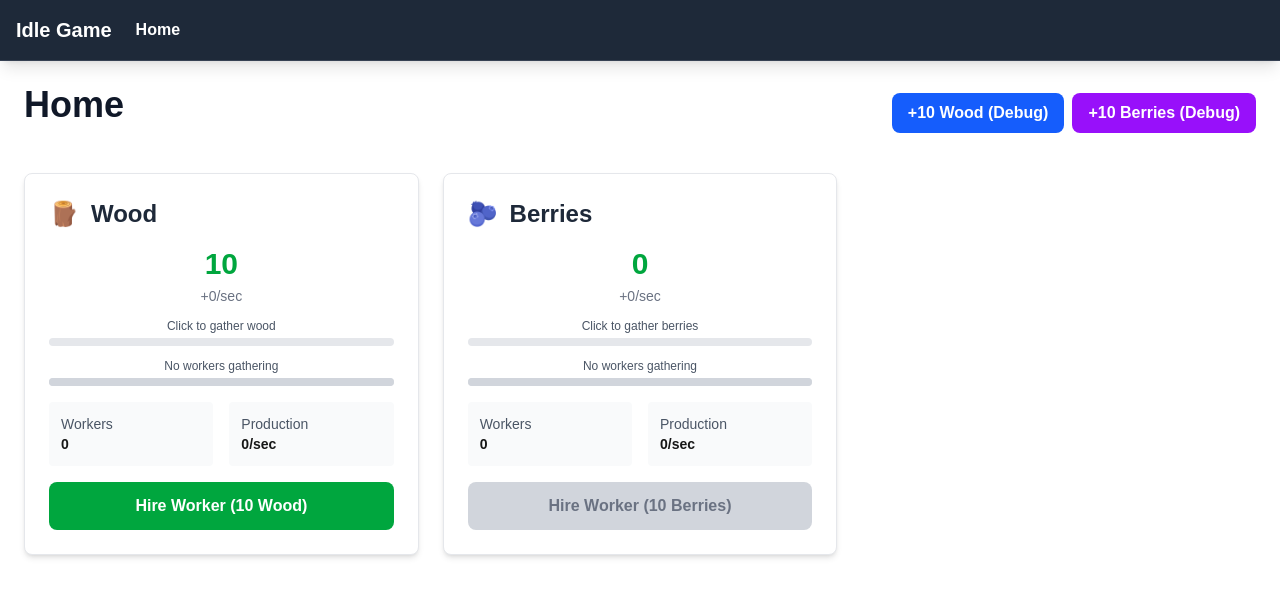
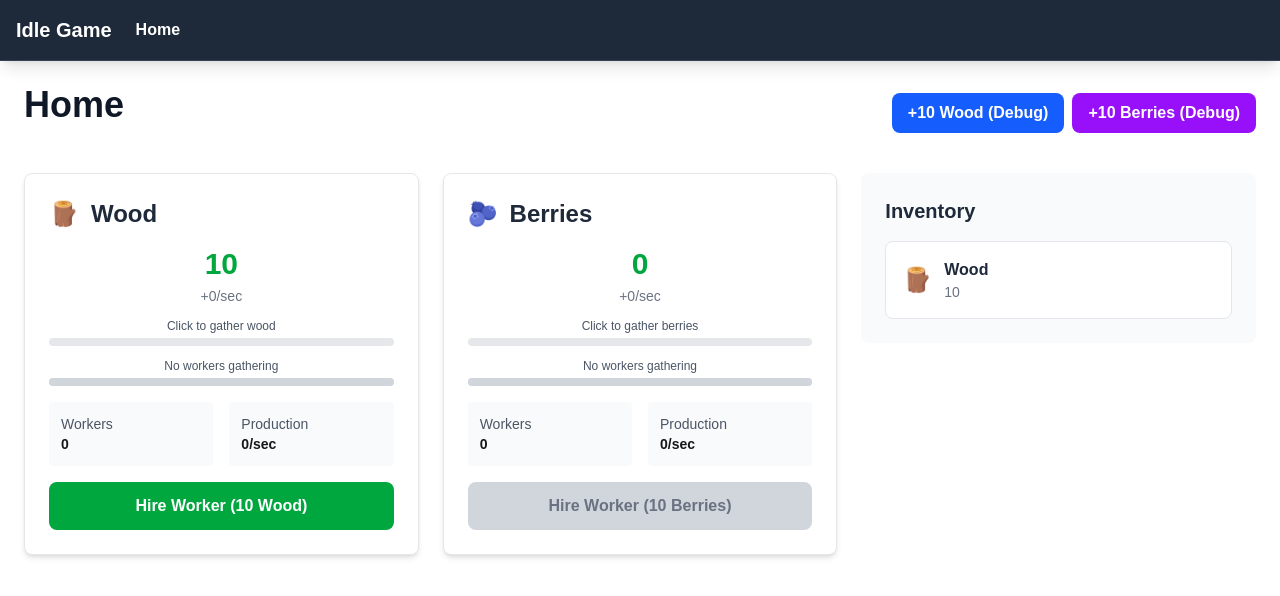
Before and after one commit to merklegroot/idle, a Next.js app: page /home in a window 1280 px wide. Both pictures are taken after a click on the button "+10 Wood (Debug)". Shown: the top 596 px of the page. Built offline with nearby package versions, Linux system fonts and the light colour scheme.

Commit message:
inventory details

```diff
--- a/app/home/page.tsx
+++ b/app/home/page.tsx
@@ -2,6 +2,7 @@
 
 import { CheatControl } from '@/components/CheatControl';
 import { GatherControl } from '@/components/GatherControl';
+import Inventory from '../../components/Inventory';
 
 export default function Home() {
   return (
@@ -14,8 +15,15 @@ export default function Home() {
           </div>
         </div>
 
-        <div className="grid grid-cols-1 md:grid-cols-2 lg:grid-cols-3 gap-6">
-          <GatherControl />
+        <div className="grid grid-cols-1 lg:grid-cols-3 gap-6">
+          <div className="lg:col-span-2">
+            <div className="grid grid-cols-1 md:grid-cols-2 gap-6">
+              <GatherControl />
+            </div>
+          </div>
+          <div className="lg:col-span-1">
+            <Inventory />
+          </div>
         </div>
       </div>
     </div>
--- /dev/null
+++ b/components/Inventory.tsx
@@ -0,0 +1,177 @@
+'use client';
+
+import { useState } from 'react';
+import useGameStore from '../stores/gameStore';
+import { WoodDef, BerryDef } from '../app/models/ResourceDef';
+
+interface InventoryItemProps {
+  resourceKey: string;
+  name: string;
+  icon: string;
+  amount: number;
+  onClick: () => void;
+}
+
+function InventoryItem({ resourceKey, name, icon, amount, onClick }: InventoryItemProps) {
+  if (amount === 0) return null;
+
+  return (
+    <div
+      onClick={onClick}
+      className="bg-white rounded-lg p-4 border border-gray-200 cursor-pointer hover:shadow-md transition-shadow flex items-center gap-3"
+    >
+      <div className="text-2xl">{icon}</div>
+      <div className="flex-1">
+        <div className="font-semibold text-gray-800">{name}</div>
+        <div className="text-sm text-gray-500">{amount.toLocaleString()}</div>
+      </div>
+    </div>
+  );
+}
+
+export default function Inventory() {
+  const { getResource } = useGameStore();
+  const [selectedItem, setSelectedItem] = useState<string | null>(null);
+
+  const resources = [
+    { key: 'wood', name: WoodDef.name, icon: WoodDef.icon },
+    { key: 'berries', name: BerryDef.name, icon: BerryDef.icon }
+  ];
+
+  const inventoryItems = resources.map(resource => {
+    const resourceData = getResource(resource.key);
+    return {
+      ...resource,
+      amount: resourceData?.amount || 0
+    };
+  }).filter(item => item.amount > 0);
+
+  return (
+    <div className="bg-gray-50 rounded-lg p-6">
+      <h2 className="text-xl font-bold text-gray-800 mb-4">Inventory</h2>
+
+      {inventoryItems.length === 0 ? (
+        <div className="text-gray-500 text-center py-8">
+          No items in inventory
+        </div>
+      ) : (
+        <div className="space-y-3">
+          {inventoryItems.map(item => (
+            <InventoryItem
+              key={item.key}
+              resourceKey={item.key}
+              name={item.name}
+              icon={item.icon}
+              amount={item.amount}
+              onClick={() => setSelectedItem(item.key)}
+            />
+          ))}
+        </div>
+      )}
+
+      {selectedItem && (
+        <ItemDetails
+          resourceKey={selectedItem}
+          onClose={() => setSelectedItem(null)}
+        />
+      )}
+    </div>
+  );
+}
+
+function ItemDetails({ resourceKey, onClose }: { resourceKey: string; onClose: () => void }) {
+  const { getResource, sellResource, sellResourcePercentage, sellAllResource } = useGameStore();
+  const [customAmount, setCustomAmount] = useState('');
+
+  const resource = getResource(resourceKey);
+  if (!resource) return null;
+
+  const resourceDefs: Record<string, { name: string; icon: string }> = {
+    wood: { name: WoodDef.name, icon: WoodDef.icon },
+    berries: { name: BerryDef.name, icon: BerryDef.icon }
+  };
+
+  const resourceDef = resourceDefs[resourceKey];
+  if (!resourceDef) return null;
+
+  const sellPrice = resourceKey === 'wood' ? 2 : 1;
+
+  const handleCustomSell = () => {
+    const amount = parseInt(customAmount);
+    if (amount > 0 && amount <= resource.amount) {
+      sellResource(resourceKey, amount);
+      setCustomAmount('');
+    }
+  };
+
+  return (
+    <div className="fixed inset-0 bg-black bg-opacity-50 flex items-center justify-center z-50">
+      <div className="bg-white rounded-lg p-6 max-w-md w-full mx-4">
+        <div className="flex items-center justify-between mb-4">
+          <div className="flex items-center gap-3">
+            <div className="text-3xl">{resourceDef.icon}</div>
+            <div>
+              <h3 className="text-xl font-bold text-gray-800">{resourceDef.name}</h3>
+              <p className="text-gray-500">Quantity: {resource.amount.toLocaleString()}</p>
+            </div>
+          </div>
+          <button
+            onClick={onClose}
+            className="text-gray-500 hover:text-gray-700 text-2xl"
+          >
+            ×
+          </button>
+        </div>
+
+        <div className="space-y-3">
+          <div className="text-sm text-gray-600 mb-4">
+            Sell price: {sellPrice} gold each
+          </div>
+
+          <button
+            onClick={() => sellResource(resourceKey, 1)}
+            disabled={resource.amount < 1}
+            className="w-full py-2 px-4 bg-green-600 hover:bg-green-700 disabled:bg-gray-300 text-white rounded-lg font-semibold transition-colors"
+          >
+            Sell 1 ({sellPrice} gold)
+          </button>
+
+          <button
+            onClick={() => sellResourcePercentage(resourceKey, 10)}
+            disabled={resource.amount < 1}
+            className="w-full py-2 px-4 bg-blue-600 hover:bg-blue-700 disabled:bg-gray-300 text-white rounded-lg font-semibold transition-colors"
+          >
+            Sell 10% ({Math.floor(resource.amount * 0.1)} items)
+          </button>
+
+          <button
+            onClick={() => sellAllResource(resourceKey)}
+            disabled={resource.amount < 1}
+            className="w-full py-2 px-4 bg-red-600 hover:bg-red-700 disabled:bg-gray-300 text-white rounded-lg font-semibold transition-colors"
+          >
+            Sell All ({resource.amount} items)
+          </button>
+
+          <div className="flex gap-2">
+            <input
+              type="number"
+              value={customAmount}
+              onChange={(e) => setCustomAmount(e.target.value)}
+              placeholder="Custom amount"
+              className="flex-1 py-2 px-3 border border-gray-300 rounded-lg focus:outline-none focus:ring-2 focus:ring-blue-500"
+              min="1"
+              max={resource.amount}
+            />
+            <button
+              onClick={handleCustomSell}
+              disabled={!customAmount || parseInt(customAmount) < 1 || parseInt(customAmount) > resource.amount}
+              className="py-2 px-4 bg-purple-600 hover:bg-purple-700 disabled:bg-gray-300 text-white rounded-lg font-semibold transition-colors"
+            >
+              Sell
+            </button>
+          </div>
+        </div>
+      </div>
+    </div>
+  );
+}
--- a/stores/gameStore.ts
+++ b/stores/gameStore.ts
@@ -36,6 +36,11 @@ export interface GameActions {
 
   // Initialize resource
   initializeResource: (resourceKey: string) => void;
+
+  // Selling
+  sellResource: (resourceKey: string, amount: number) => void;
+  sellResourcePercentage: (resourceKey: string, percentage: number) => void;
+  sellAllResource: (resourceKey: string) => void;
 
   // Game loop
   startGameLoop: () => void;
@@ -244,6 +249,62 @@ const useGameStore = create<GameStore>((set, get) => ({
     });
   },
 
+  // Selling functions
+  sellResource: (resourceKey: string, amount: number) => {
+    const state = get();
+    const resource = state.resources[resourceKey];
+    if (!resource || resource.amount < amount) return;
+
+    const sellPrice = getSellPrice(resourceKey);
+    const goldEarned = amount * sellPrice;
+
+    // Initialize gold resource if it doesn't exist
+    if (!state.resources.gold) {
+      state.resources.gold = {
+        amount: 0,
+        perSecond: 0,
+        workers: 0,
+        workerCost: 10,
+        isGathering: false,
+        gatherProgress: 0,
+        workerProgress: 0
+      };
+    }
+
+    set({
+      resources: {
+        ...state.resources,
+        [resourceKey]: {
+          ...resource,
+          amount: resource.amount - amount
+        },
+        gold: {
+          ...state.resources.gold,
+          amount: state.resources.gold.amount + goldEarned
+        }
+      }
+    });
+  },
+
+  sellResourcePercentage: (resourceKey: string, percentage: number) => {
+    const state = get();
+    const resource = state.resources[resourceKey];
+    if (!resource) return;
+
+    const amount = Math.floor(resource.amount * (percentage / 100));
+    if (amount > 0) {
+      get().sellResource(resourceKey, amount);
+    }
+  },
+
+  sellAllResource: (resourceKey: string) => {
+    const state = get();
+    const resource = state.resources[resourceKey];
+    if (!resource || resource.amount === 0) return;
+
+    get().sellResource(resourceKey, resource.amount);
+  },
+
   // Game loop
   startGameLoop: () => {
     const state = get();
@@ -321,4 +382,13 @@ const useGameStore = create<GameStore>((set, get) => ({
   }
 }));
 
+// Helper function to get sell prices
+const getSellPrice = (resourceKey: string): number => {
+  const prices: Record<string, number> = {
+    wood: 2,    // Wood sells for 2 gold each
+    berries: 1  // Berries sell for 1 gold each
+  };
+  return prices[resourceKey] || 1;
+};
+
 export default useGameStore;
```
